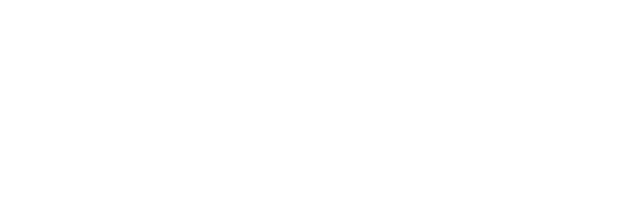
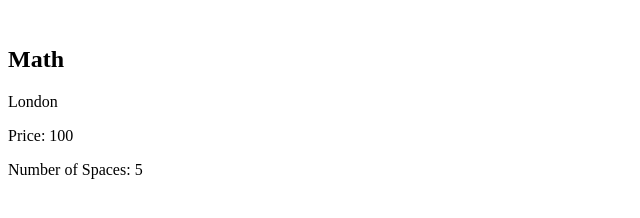
Before and after one commit to felixfavour/after-school-club, a plain HTML site: page index.html in a window 1280 px wide. Shown: the whole page, without its empty margins (0-640 px from the left). Drawn offline with nearby package versions, Linux system fonts and the light colour scheme.

Commit message:
added html for lesson and variables in data object

```diff
--- a/index.html
+++ b/index.html
@@ -10,6 +10,15 @@
 <body>
   <div id="app">
     <!-- Entry point of our application -->
+    <div class="lesson">
+      <img v-bind:src="lesson.image" alt="">
+      <div class="info">
+        <h2>{{ lesson.subject }}</h2>
+        <p>{{ lesson.location }}</p>
+        <p>Price: {{ lesson.price }}</p>
+        <p>Number of Spaces: {{ lesson.numberOfSpaces }}</p>
+      </div>
+    </div>
   </div>
   <script>
     const instance = new Vue({
```
